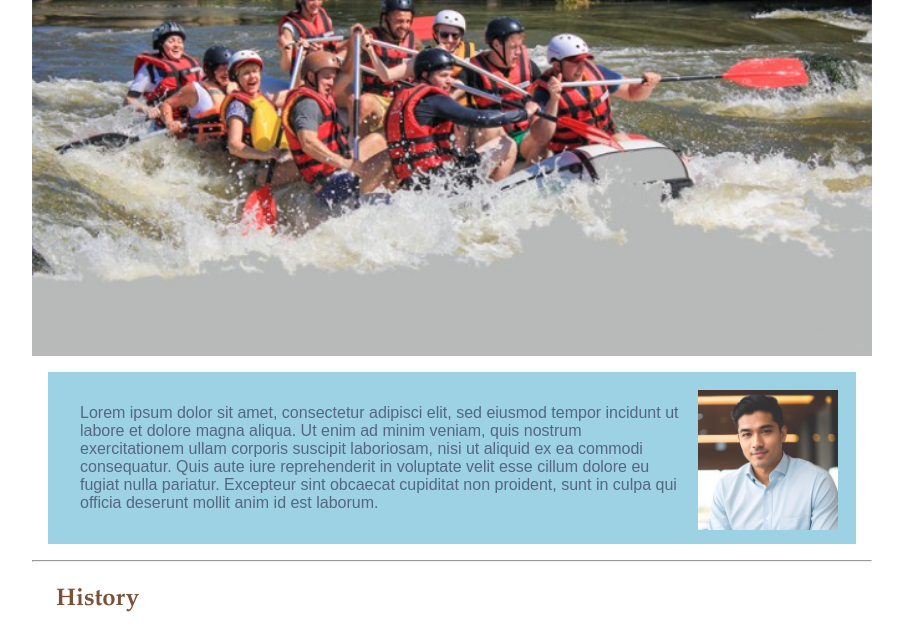
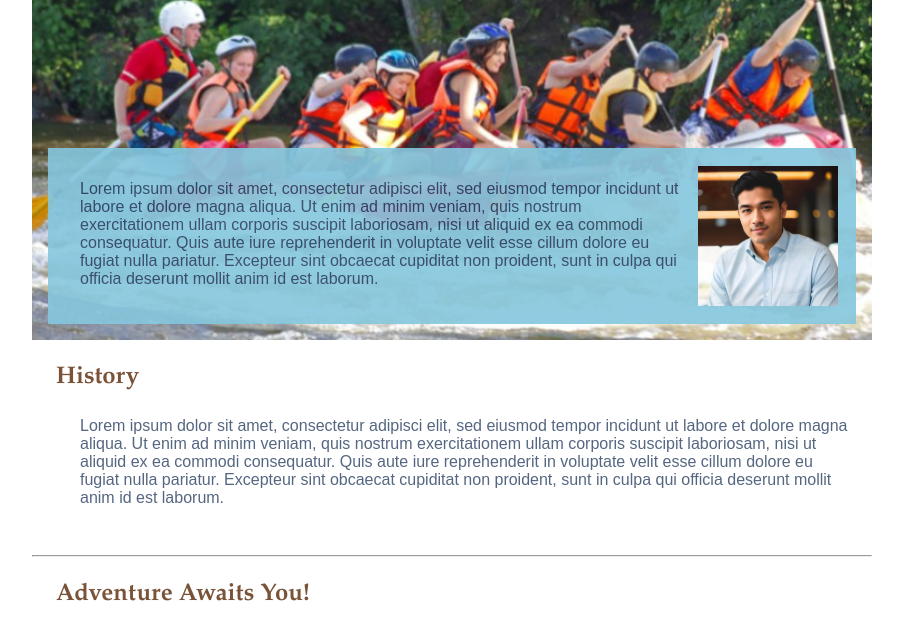
Before and after one commit to DanTheMan1830/wdd130, a plain HTML site: page wwr/about.html in a window 1280 px wide. Shown: the part 286-914 px from the top of the page, without its empty margins (188-1091 px from the left). Drawn offline with Linux system fonts and the light colour scheme.

Commit message:
final update

```diff
--- a/wwr/about.html
+++ b/wwr/about.html
@@ -21,14 +21,13 @@
         </header>
         <main>
             <div class="hero">
-                <img src="images/hero_rafting.jpg" alt="family rafting down a river">
+                <img src="images/hero_rafting3.jpg" alt="family rafting down a river">
                 <h1>Ultimate Rafting Company</h1>
                 <article>
                     <img src="images/employee1.jpg" alt="employee, eager to help">
                     <p>Lorem ipsum dolor sit amet, consectetur adipisci elit, sed eiusmod tempor incidunt ut labore et dolore magna aliqua. Ut enim ad minim veniam, quis nostrum exercitationem ullam corporis suscipit laboriosam, nisi ut aliquid ex ea commodi consequatur. Quis aute iure reprehenderit in voluptate velit esse cillum dolore eu fugiat nulla pariatur. Excepteur sint obcaecat cupiditat non proident, sunt in culpa qui officia deserunt mollit anim id est laborum.</p>
                 </article>
             </div>
-            <hr>
             <section>
                 <h2>History</h2>
                 <p>Lorem ipsum dolor sit amet, consectetur adipisci elit, sed eiusmod tempor incidunt ut labore et dolore magna aliqua. Ut enim ad minim veniam, quis nostrum exercitationem ullam corporis suscipit laboriosam, nisi ut aliquid ex ea commodi consequatur. Quis aute iure reprehenderit in voluptate velit esse cillum dolore eu fugiat nulla pariatur. Excepteur sint obcaecat cupiditat non proident, sunt in culpa qui officia deserunt mollit anim id est laborum.</p>
--- a/wwr/styles/rafting.css
+++ b/wwr/styles/rafting.css
@@ -75,10 +75,11 @@ nav, p, section, article {
 }
 
 article {
-    position: relative;
+    position: absolute;
     text-align: left;
+    bottom: 0px;
 
-    opacity: 0.8;
+    opacity: 0.9;
     background-color: var(--misc-color);
 }
 
```
Also changed, not shown: wwr/images/hero_rafting2.jpg (added), wwr/images/hero_rafting3.jpg (added).
